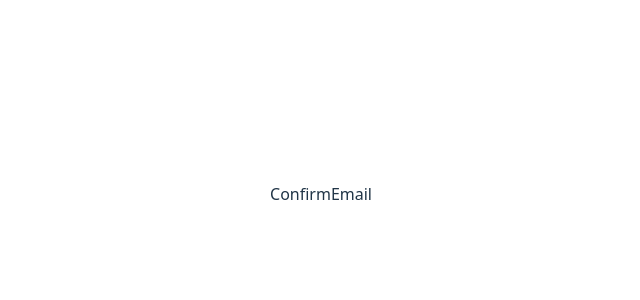
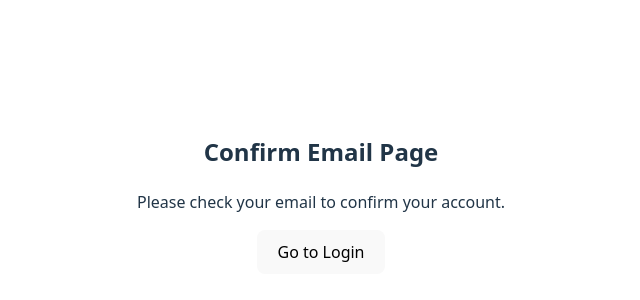
Before and after one commit to egoitzaulestia/the-social-network, a React (Vite) app: page /confirm-email in a window 1280 px wide. Shown: the part 206-506 px from the top of the page, without its empty margins (319-959 px from the left). Built offline with nearby package versions, Linux system fonts and the light colour scheme.

Commit message:
Pages folder + redirections

```diff
--- a/src/App.jsx
+++ b/src/App.jsx
@@ -1,13 +1,13 @@
 import "./App.css";
-import Register from "./components/Register";
 import {
   BrowserRouter as Router,
   Routes,
   Route,
   BrowserRouter,
 } from "react-router-dom";
-import Login from "./components/Login";
-import ConfirmEmail from "./components/ConfirmEmail";
+import Register from "./pages/Register";
+import Login from "./pages/Login";
+import ConfirmEmail from "./pages/ConfirmEmail";
 
 function App() {
   return (
--- a/src/components/ConfirmEmail.jsx
+++ /dev/null
@@ -1,7 +0,0 @@
-import React from "react";
-
-const ConfirmEmail = () => {
-  return <div>ConfirmEmail</div>;
-};
-
-export default ConfirmEmail;
--- /dev/null
+++ b/src/pages/ConfirmEmail.jsx
@@ -0,0 +1,16 @@
+import React from "react";
+import { Link } from "react-router-dom";
+
+const ConfirmEmail = () => {
+  return (
+    <div>
+      <h2>Confirm Email Page</h2>
+      <p>Please check your email to confirm your account.</p>
+      <Link to="/login">
+        <button>Go to Login</button>
+      </Link>
+    </div>
+  );
+};
+
+export default ConfirmEmail;
```
Also changed, not shown: src/pages/Login.jsx (renamed from src/components/Login.jsx), src/pages/Register.jsx (renamed from src/components/Register.jsx).
